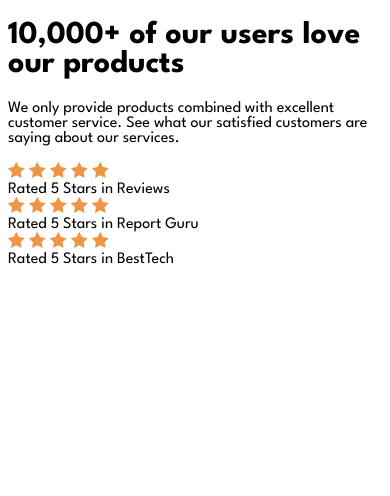
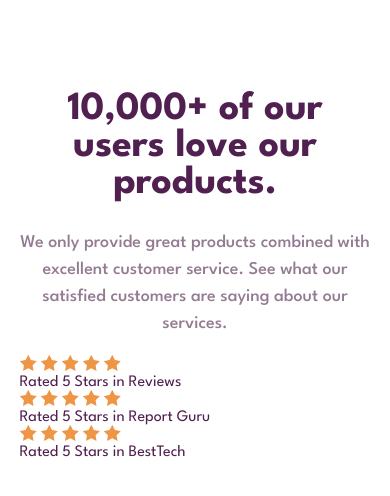
Before and after one commit to LesleyWesley/social-proof-section, a plain HTML site: page index.html in a window 390 px wide. Drawn offline with Linux system fonts and the light colour scheme.

Commit message:
Added mobile styling for top section

```diff
--- a/css/main.css
+++ b/css/main.css
@@ -9,4 +9,32 @@
 
 body {
   font-family: "League Spartan", sans-serif;
+  color: var(--dark-accent-clr);
+  display: flex;
+  justify-content: center;
+  align-items: center;
+  flex-direction: column;
+  margin: 0;
+  padding: 4rem 0;
+  width: 100%;
 }
+
+main {
+  display: flex;
+  justify-content: center;
+  align-items: center;
+  width: 90%;
+}
+
+h1 {
+  text-align: center;
+  font-size: 2.5rem;
+}
+
+.top--text-section p {
+  text-align: center;
+  color: var(--dark-text-clr);
+  font-size: 1.125rem;
+  line-height: 1.7rem;
+  font-weight: 500;
+}
--- a/index.html
+++ b/index.html
@@ -35,8 +35,8 @@
     <main>
         <div class="top">
             <div class="top--text-section">
-                <h1>10,000+ of our users love our products</h1>
-                <p>We only provide products combined with excellent customer service. See what our satisfied customers are saying about our services.</p>
+                <h1>10,000+ of our users love our products.</h1>
+                <p>We only provide great products combined with excellent customer service. See what our satisfied customers are saying about our services.</p>
             </div>
 
             <div class="top--ratings-section">
```
